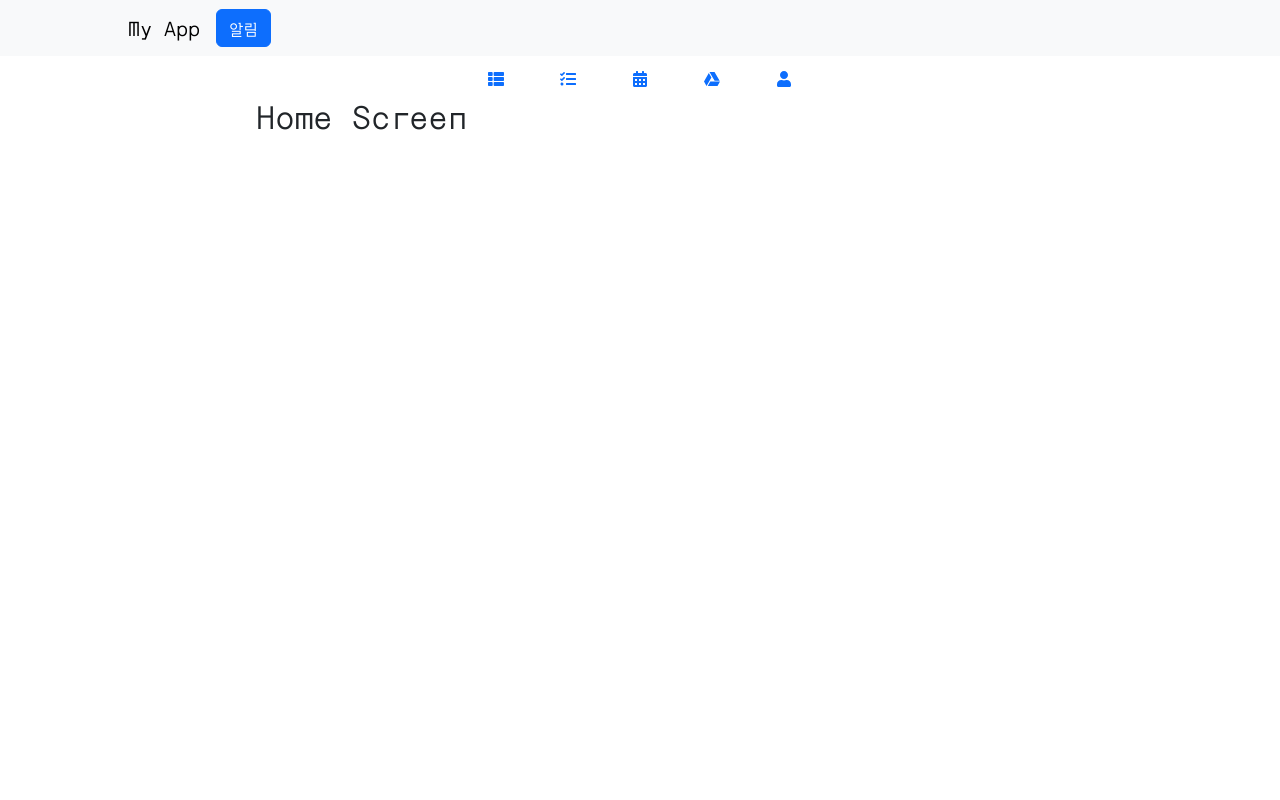
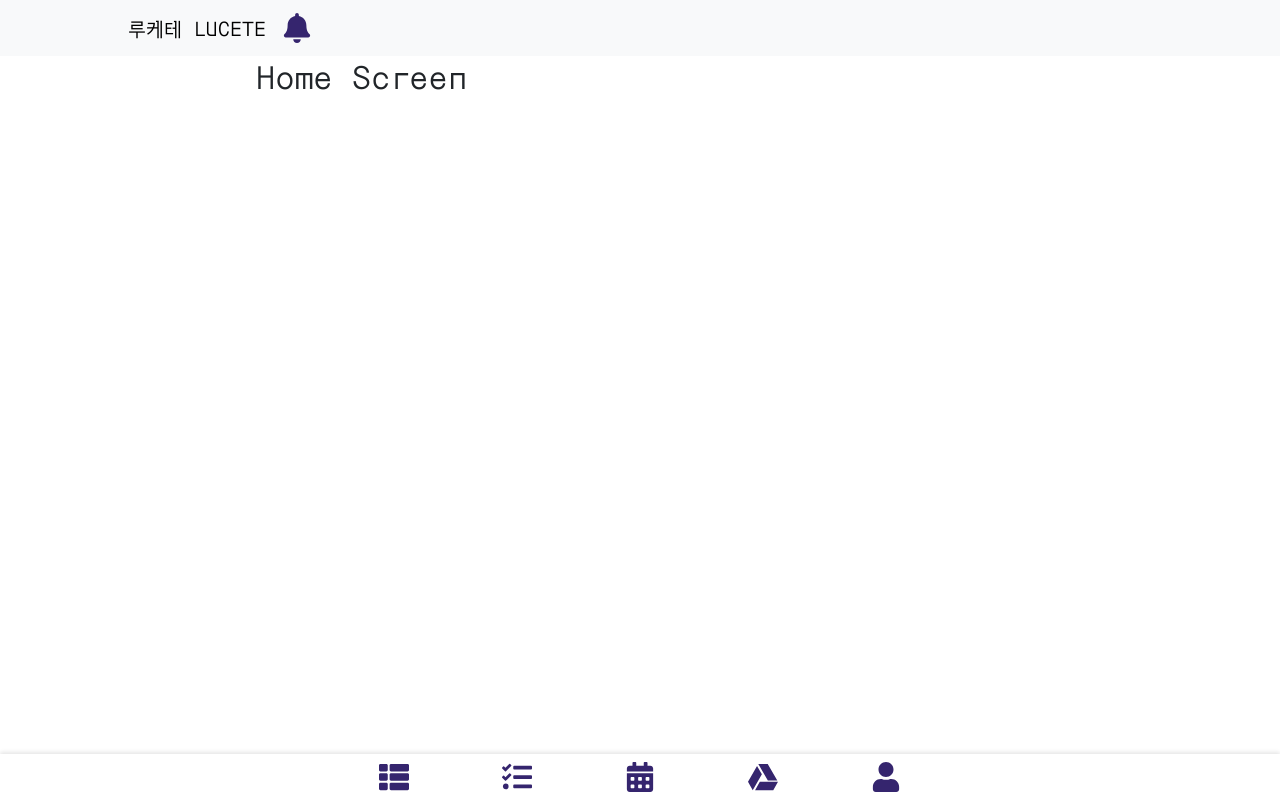
Before and after one commit to LuceteProject/front_web, a React (Create React App) app: page / in a window 1280 px wide. Built offline with nearby package versions, Linux system fonts and the light colour scheme.

Commit message:
💄 Navbar 헤더 수정

```diff
--- a/src/components/Navigation.tsx
+++ b/src/components/Navigation.tsx
@@ -1,5 +1,6 @@
 import React, { useState } from "react";
 import { BrowserRouter as Router, Routes, Route, Link } from "react-router-dom";
+import "../styles/BottomNav.css";
 
 import {
   Navbar,
@@ -17,14 +18,10 @@ import {
   FaCalendarAlt,
   FaGoogleDrive,
   FaUser,
+  FaBell,
 } from "react-icons/fa";
 
 function Header() {
-  const [expanded, setExpanded] = useState(false);
-
-  const handleToggle = () => {
-    setExpanded(!expanded);
-  };
   const [show, setShow] = useState(false);
 
   const handleClose = () => setShow(false);
@@ -32,12 +29,14 @@ function Header() {
   return (
     <div>
       <Navbar bg="light" expand="lg" className="px-10 header-content">
-        <Navbar.Brand href="/">My App</Navbar.Brand>
-        <Button
-          className="mr-4"
+        <Navbar.Brand href="/">루케테 LUCETE</Navbar.Brand>
+        <FaBell
+          style={{
+            color: "#35256E",
+          }}
+          size={30}
           onClick={handleShow}
-        >알림 </Button>
-
+        />
       </Navbar>
       <Offcanvas show={show} onHide={handleClose} placement="end">
         <Offcanvas.Header closeButton>
```
